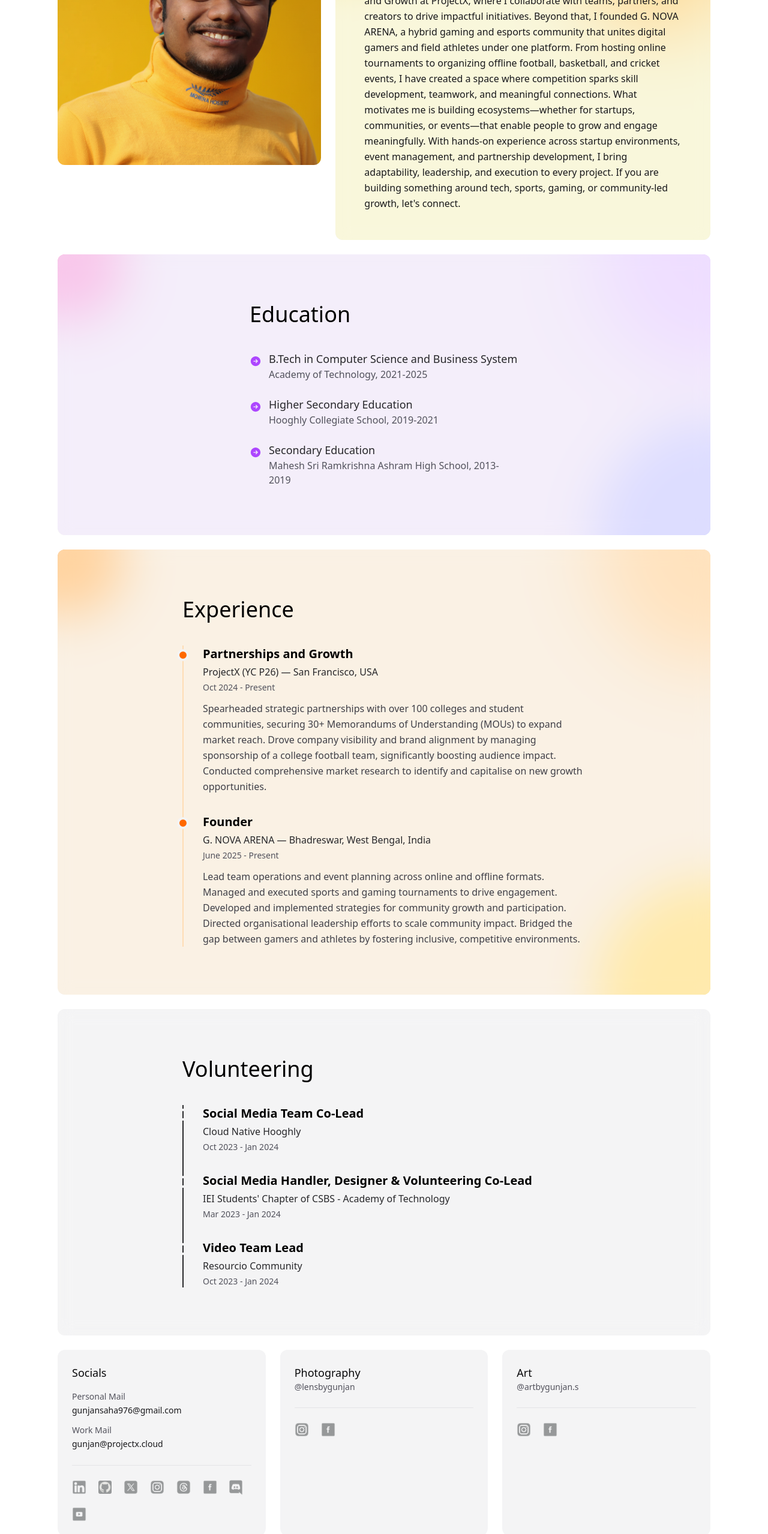
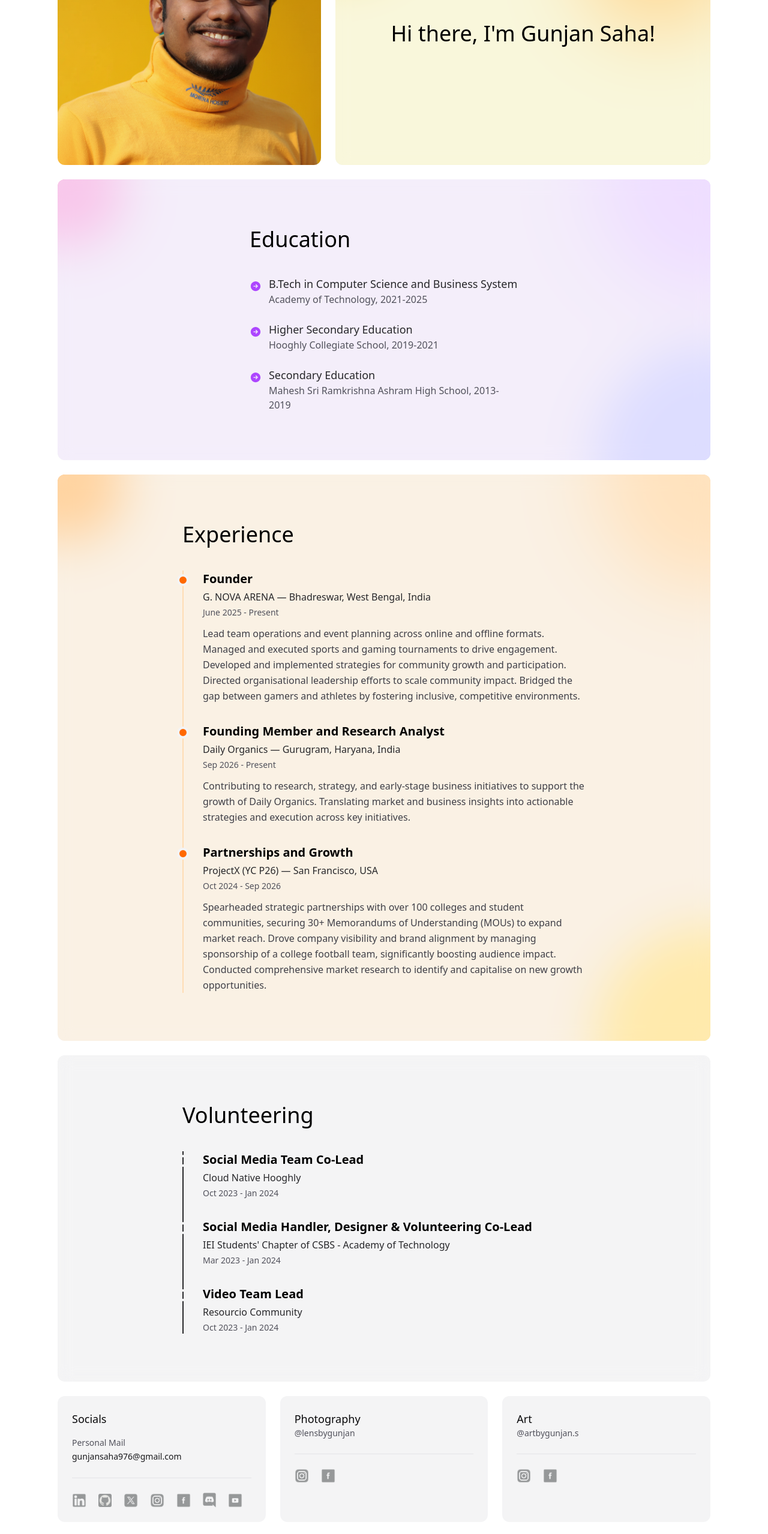
Before and after one commit to gunjansaha55/gunjan-portfolio, a website: page index.html in a window 1280 px wide. Shown: the part 240-2797 px from the top of the page at 60% size. Drawn offline with Linux system fonts and the light colour scheme.

Commit message:
modified

```diff
--- a/index.html
+++ b/index.html
@@ -7,6 +7,66 @@
     <meta name="viewport" content="width=device-width,initial-scale=1.0" />
     <title>gunjansaha55</title>
     <link href="./output.css" rel="stylesheet">
+
+
+
+
+    <style>
+
+
+
+
+
+
+
+  /* ===== 4K / ultra-wide scaling ===== */
+
+/* 2K / 1440p and up */
+@media (min-width: 1920px) {
+  html { font-size: 18px; }
+  #page-content { max-width: 90rem; }
+}
+
+/* 4K (3840x2160 at 100%, no OS scaling) */
+@media (min-width: 2560px) {
+  html { font-size: 22px; }
+  #page-content { max-width: 100rem; }
+
+  /* inner text columns were too narrow once scaled */
+  #education .max-w-md { max-width: 42rem; }
+  #experience .max-w-2xl,
+  #volunteering .max-w-2xl { max-width: 56rem; }
+
+  /* social icons don't scale with rem (w-6 is fine, but images look small) */
+  #socials img,
+  #photographysocials img,
+  #artsocials img,
+  #aisocials img,
+  #gunjanshub img,
+  #mrgunjan img { width: 2rem; height: 2rem; }
+}
+
+/* 5K / ultra-wide */
+@media (min-width: 3200px) {
+  html { font-size: 26px; }
+  #page-content { max-width: 115rem; }
+}
+
+
+
+
+
+
+
+
+
+   </style>
+
+
+
+
+
+
 
     <link rel="icon" href="assets/sign.jpeg" type="image/png">
     <link rel="apple-touch-icon" sizes="180x180" href="assets/sign.jpeg">
@@ -50,7 +110,7 @@
           </div>
 
           <div
-            class="relative col-span-1 flex flex-col overflow-hidden rounded-xl bg-zinc-100 p-12 md:col-span-7">
+            class="relative col-span-1 flex flex-col justify-center items-center overflow-hidden rounded-xl bg-zinc-100 p-12 md:col-span-7">
             <div
               aria-hidden="true"
               class="absolute -top-20 -left-20 size-48 rounded-full bg-yellow-500 blur-2xl"
@@ -63,19 +123,11 @@
               aria-hidden="true"
               class="absolute inset-0 bg-yellow-100/50 backdrop-blur-md"
             ></div>
-            <div class="relative mt-auto">
+            <div class="relative text-center">
               <h1 class="text-4xl font-medium text-black">
                 Hi there, I'm Gunjan Saha!
               </h1>
-              <h2 class="mt-3 leading-relaxed text-zinc-900">
-               I thrive at the intersection of technology, entrepreneurship, and community building. Currently, I manage Partnerships, Community, and Growth at ProjectX, where I collaborate with teams, partners, and creators to drive impactful initiatives.
 
-Beyond that, I founded G. NOVA ARENA, a hybrid gaming and esports community that unites digital gamers and field athletes under one platform. From hosting online tournaments to organizing offline football, basketball, and cricket events, I have created a space where competition sparks skill development, teamwork, and meaningful connections.
-
-What motivates me is building ecosystems—whether for startups, communities, or events—that enable people to grow and engage meaningfully. With hands-on experience across startup environments, event management, and partnership development, I bring adaptability, leadership, and execution to every project.
-
-If you are building something around tech, sports, gaming, or community-led growth, let's connect.
-              </h2>
             </div>
           </div>
 
@@ -188,20 +240,14 @@ If you are building something around tech, sports, gaming, or community-led grow
     <h2 class="text-4xl font-medium text-black">
       Experience
     </h2>
-    <div class="mt-10 w-full space-y-8 border-l-2 border-orange-200/80">
-      <div class="relative pl-8">
-        <div class="absolute -left-[11px] top-1.5 size-5 rounded-full bg-orange-500 border-4 border-zinc-100"></div>
-        <h3 class="text-xl font-semibold text-black">Partnerships and Growth</h3>
-       <p class="mt-1 text-zinc-800">
-  <a href="https://www.projectx.cloud/" target="_blank" class="transition-all hover:underline">ProjectX (YC P26)</a> — San Francisco, USA
-</p>
-        <p class="mt-1 text-sm font-medium text-zinc-600">Oct 2024 - Present</p>
-        <p class="mt-3 leading-relaxed text-zinc-700">
-             Spearheaded strategic partnerships with over 100 colleges and student communities, securing 30+ Memorandums of Understanding (MOUs) to expand market reach.
-             Drove company visibility and brand alignment by managing sponsorship of a college football team, significantly boosting audience impact.
-             Conducted comprehensive market research to identify and capitalise on new growth opportunities.
-        </p>
-      </div>
+<div class="mt-10 w-full space-y-8 border-l-2 border-orange-200/80">
+
+
+
+
+
+
+
       <div class="relative pl-8">
         <div class="absolute -left-[11px] top-1.5 size-5 rounded-full bg-orange-500 border-4 border-zinc-100"></div>
         <h3 class="text-xl font-semibold text-black"> Founder </h3>
@@ -217,6 +263,56 @@ Developed and implemented strategies for community growth and participation.
 Directed organisational leadership efforts to scale community impact.
 Bridged the gap between gamers and athletes by fostering inclusive, competitive environments.</p>
       </div>
+
+
+
+
+<div class="relative pl-8">
+        <div class="absolute -left-[11px] top-1.5 size-5 rounded-full bg-orange-500 border-4 border-zinc-100"></div>
+        <h3 class="text-xl font-semibold text-black"> Founding Member and Research Analyst </h3>
+
+         <p class="mt-1 text-zinc-800">
+  <a href="https://www.dailyorganics.store/" target="_blank" class="transition-all hover:underline">Daily Organics</a> — Gurugram, Haryana, India</p>
+
+
+        <p class="mt-1 text-sm font-medium text-zinc-600">Sep 2026 - Present</p>
+        <p class="mt-3 leading-relaxed text-zinc-700">Contributing to research, strategy, and early-stage business initiatives to support the growth of Daily Organics. Translating market and business insights into actionable strategies and execution across key initiatives.</p>
+      </div>
+
+
+
+
+
+
+ <div class="relative pl-8">
+        <div class="absolute -left-[11px] top-1.5 size-5 rounded-full bg-orange-500 border-4 border-zinc-100"></div>
+        <h3 class="text-xl font-semibold text-black">Partnerships and Growth</h3>
+       <p class="mt-1 text-zinc-800">
+  <a href="https://www.projectx.cloud/" target="_blank" class="transition-all hover:underline">ProjectX (YC P26)</a> — San Francisco, USA
+</p>
+        <p class="mt-1 text-sm font-medium text-zinc-600">Oct 2024 - Sep 2026</p>
+        <p class="mt-3 leading-relaxed text-zinc-700">
+             Spearheaded strategic partnerships with over 100 colleges and student communities, securing 30+ Memorandums of Understanding (MOUs) to expand market reach.
+             Drove company visibility and brand alignment by managing sponsorship of a college football team, significantly boosting audience impact.
+             Conducted comprehensive market research to identify and capitalise on new growth opportunities.
+        </p>
+      </div>
+
+
+
+
+
+
+
+
+
+
+
+
+
+
+
+
     </div>
   </div>
 </div>
@@ -335,15 +431,7 @@ Social Media Team Co-Lead</h3>
         >gunjansaha976@gmail.com</a
       >
     </div>
-    <div>
-      <h4 class="text-sm text-zinc-600">Work Mail</h4>
-      <a
-        href="mailto:gunjan@projectx.cloud"
-        class="text-sm font-medium text-zinc-900 hover:text-orange-600 transition-colors"
-        >gunjan@projectx.cloud</a
-      >
-    </div>
-  </div>
+   </div>
 
   <hr class="my-6 border-zinc-200" />
 
@@ -388,17 +476,7 @@ Social Media Team Co-Lead</h3>
         class="w-6 h-6"
       />
     </a>
-    <a
-      href="https://www.threads.com/@gunjansaha55" target="_blank"
-      aria-label="Threads Profile"
-      class="transition-opacity hover:opacity-75"
-    >
-      <img
-        src="./assets/threads.png"
-        alt="Threads Icon"
-        class="w-6 h-6"
-      />
-    </a>
+
     <a
       href="https://www.facebook.com/gunjansaha55" target="_blank"
       aria-label="Facebook Profile"
@@ -698,16 +776,6 @@ Social Media Team Co-Lead</h3>
       />
     </a>
 
-
-    <a
-      href="https://x.com/GunjansHub" target="_blank"
-      aria-label="X (formerly Twitter) Profile"
-      class="transition-opacity hover:opacity-75"
-    >
-      <img src="./assets/x.png" alt="X Icon" class="w-6 h-6" />
-    </a>
-
-
   </div>
 </div>
 
```
